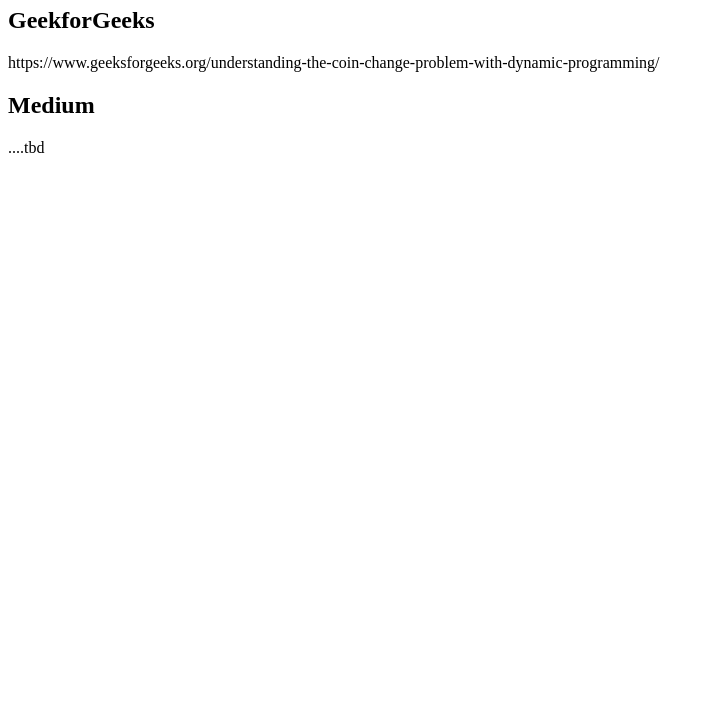
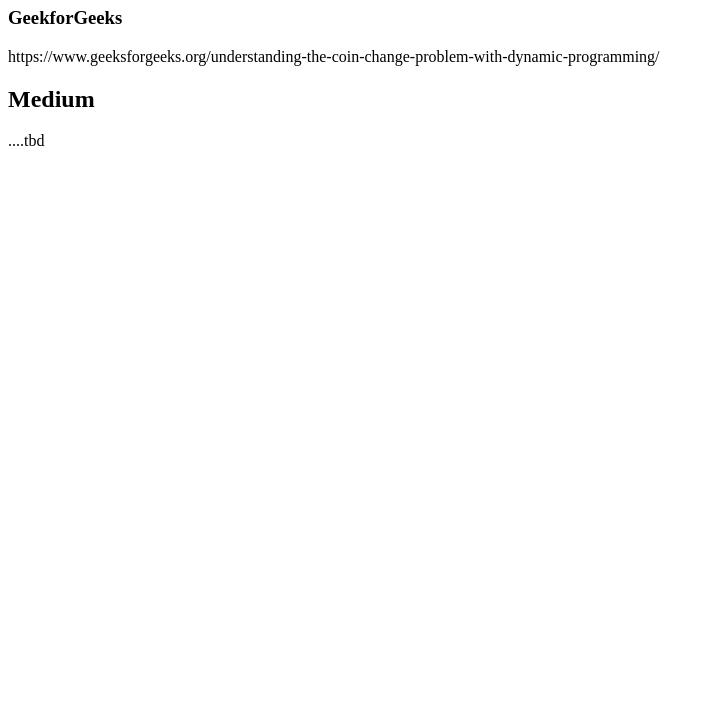
Before and after one commit to Msarker1/publications, a plain HTML site: page index.html in a window 1280 px wide. Shown: the part 73-800 px from the top of the page, without its empty margins (0-714 px from the left). Drawn offline with Linux system fonts and the light colour scheme.

Commit message:
Update index.html

```diff
--- a/index.html
+++ b/index.html
@@ -7,8 +7,8 @@
     <h1>Publications</h1>
 
 <article>
-  <h2>GeekforGeeks</h2>
-  <p>https://www.geeksforgeeks.org/understanding-the-coin-change-problem-with-dynamic-programming/</p>
+  <h3>GeekforGeeks</h3>
+  <url>https://www.geeksforgeeks.org/understanding-the-coin-change-problem-with-dynamic-programming/</url>
 </article>
 
 <article>
```
